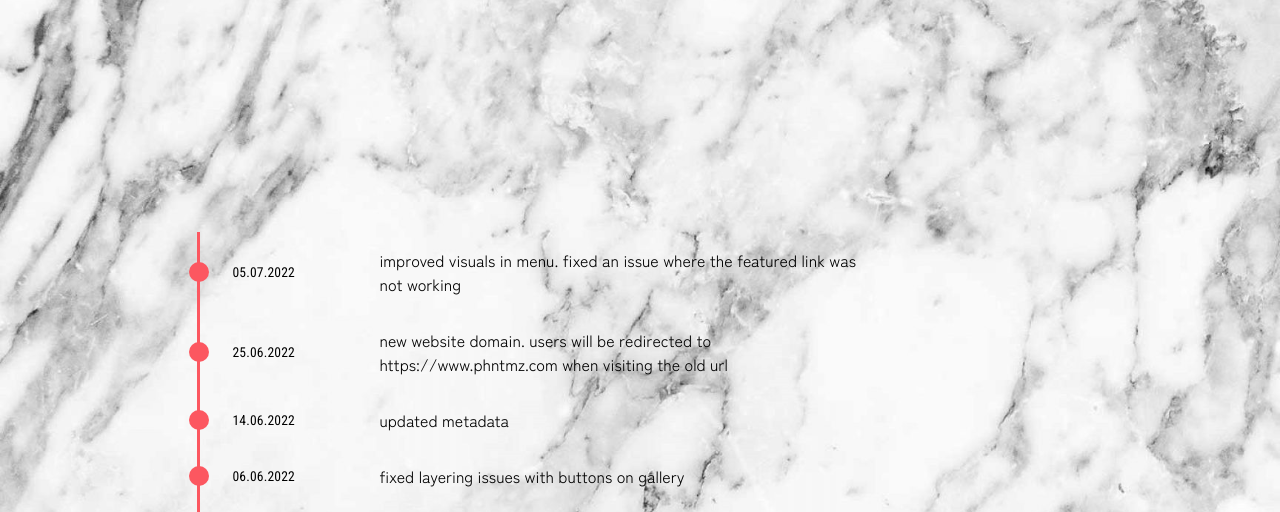
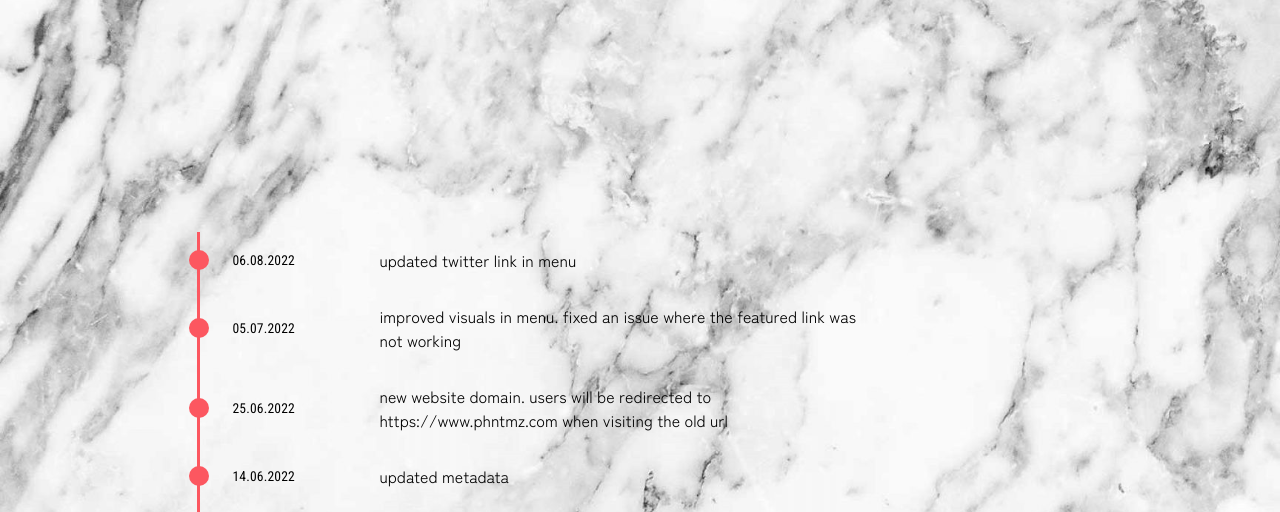
Before and after one commit to fntmz/phntmz_, a Django app: page /changelog/ in a window 1280 px wide. Shown: the part 518-1030 px from the top of the page. Run offline with Django 3.2, Linux system fonts and the light colour scheme; some libraries are stand-ins or nearby versions.

Commit message:
updated twitter link in menu

```diff
--- a/hello/templates/base.html
+++ b/hello/templates/base.html
@@ -154,7 +154,7 @@
                 </a>
             </div>
             <div>
-                <a href="https://twitter.com/fntmz_" target="_blank">
+                <a href="https://twitter.com/phntmz_" target="_blank">
                     <svg xmlns="http://www.w3.org/2000/svg" width="32" height="32" fill="var(--color)"
                         class="bi bi-twitter" viewBox="0 0 16 16">
                         <path
--- a/hello/views.py
+++ b/hello/views.py
@@ -6,6 +6,8 @@ from django.templatetags.static import static
 
 context = {
     "changelog": [
+        {"date": "06.08.2022",
+            "detail": "updated twitter link in menu"},
         {"date": "05.07.2022",
             "detail": "improved visuals in menu. fixed an issue where the featured link was not working"},
         {"date": "25.06.2022",
```
